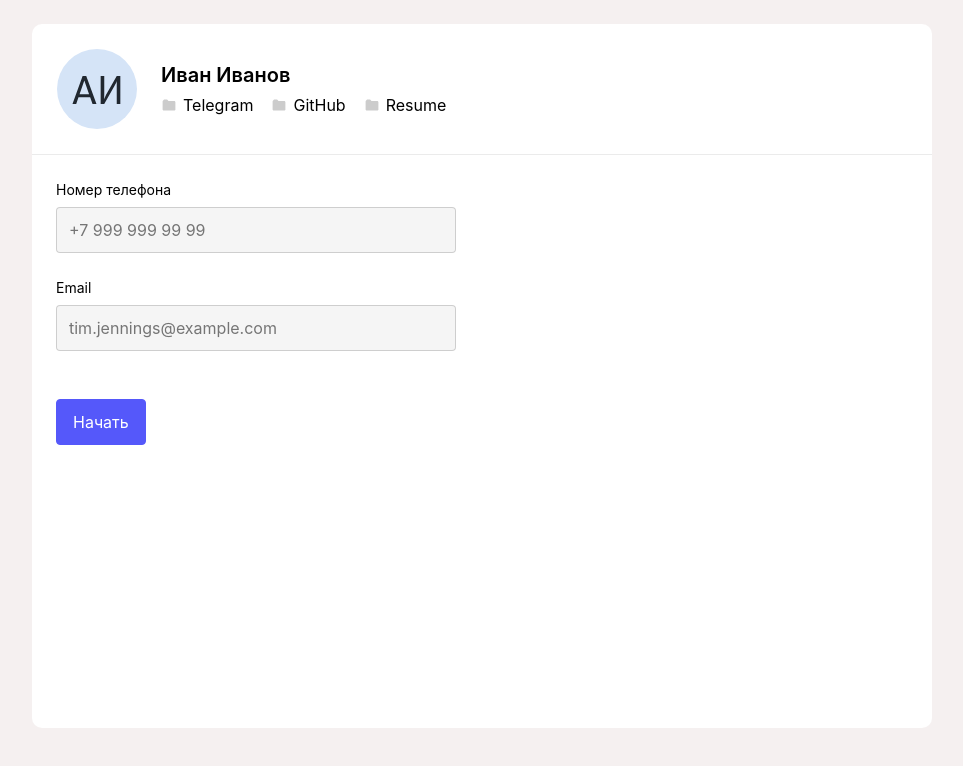
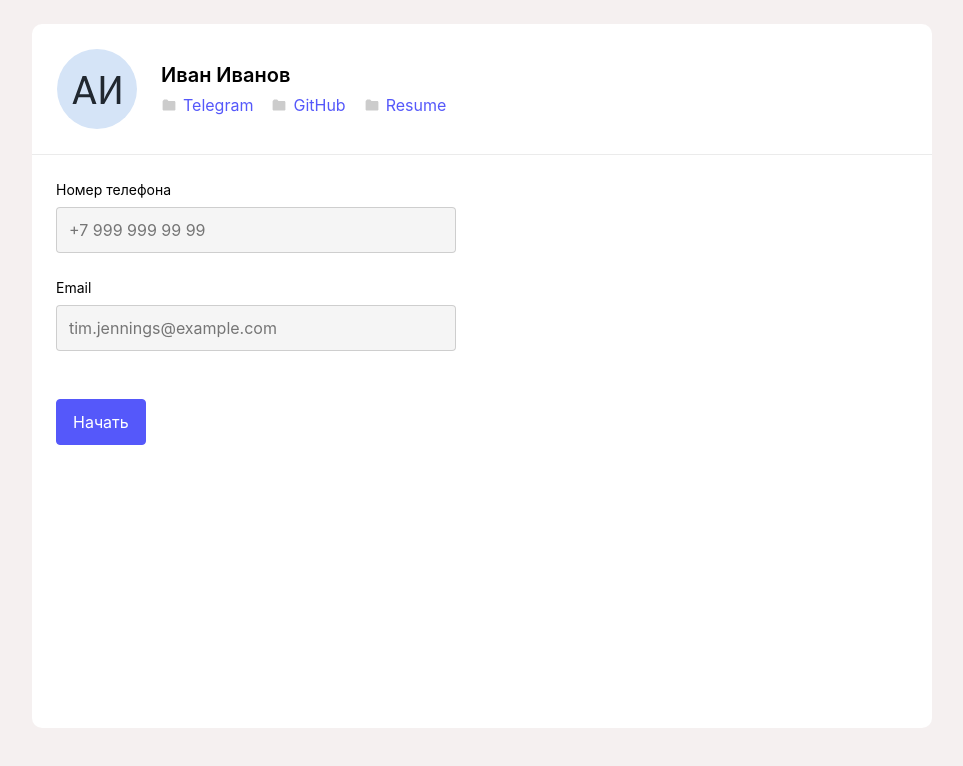
Before and after one commit to Cisaray/test-proj, a React (Create React App) app: page / in a window 1280 px wide. Shown: the top 766 px of the page, without its empty margins (158-1121 px from the left). Built offline with nearby package versions, Linux system fonts and the light colour scheme.

Commit message:
one more change

```diff
--- a/src/pages/mainPage/MainPage.jsx
+++ b/src/pages/mainPage/MainPage.jsx
@@ -57,15 +57,15 @@ export const MainPage = () => {
           <div className={style.links}>
             <div className={style.link_item}>
               <img src="/assets/Folder.svg" alt="Folder"/>
-              <a href="#">Telegram</a>
+              <span className={style.link_style} href="#">Telegram</span>
             </div>
             <div className={style.link_item}>
               <img src="/assets/Folder.svg" alt="Folder"/>
-              <a href="#">GitHub</a>
+              <span className={style.link_style} href="#">GitHub</span>
             </div>
             <div className={style.link_item}>
               <img src="/assets/Folder.svg" alt="Folder"/>
-              <a href="#">Resume</a>
+              <span className={style.link_style} href="#">Resume</span>
             </div>
           </div>
         </div>
--- a/src/pages/mainPage/main.module.css
+++ b/src/pages/mainPage/main.module.css
@@ -103,3 +103,6 @@
 .phone_error {
     color: red;
 }
+.link_style {
+    color: #5558FA;
+}
```
